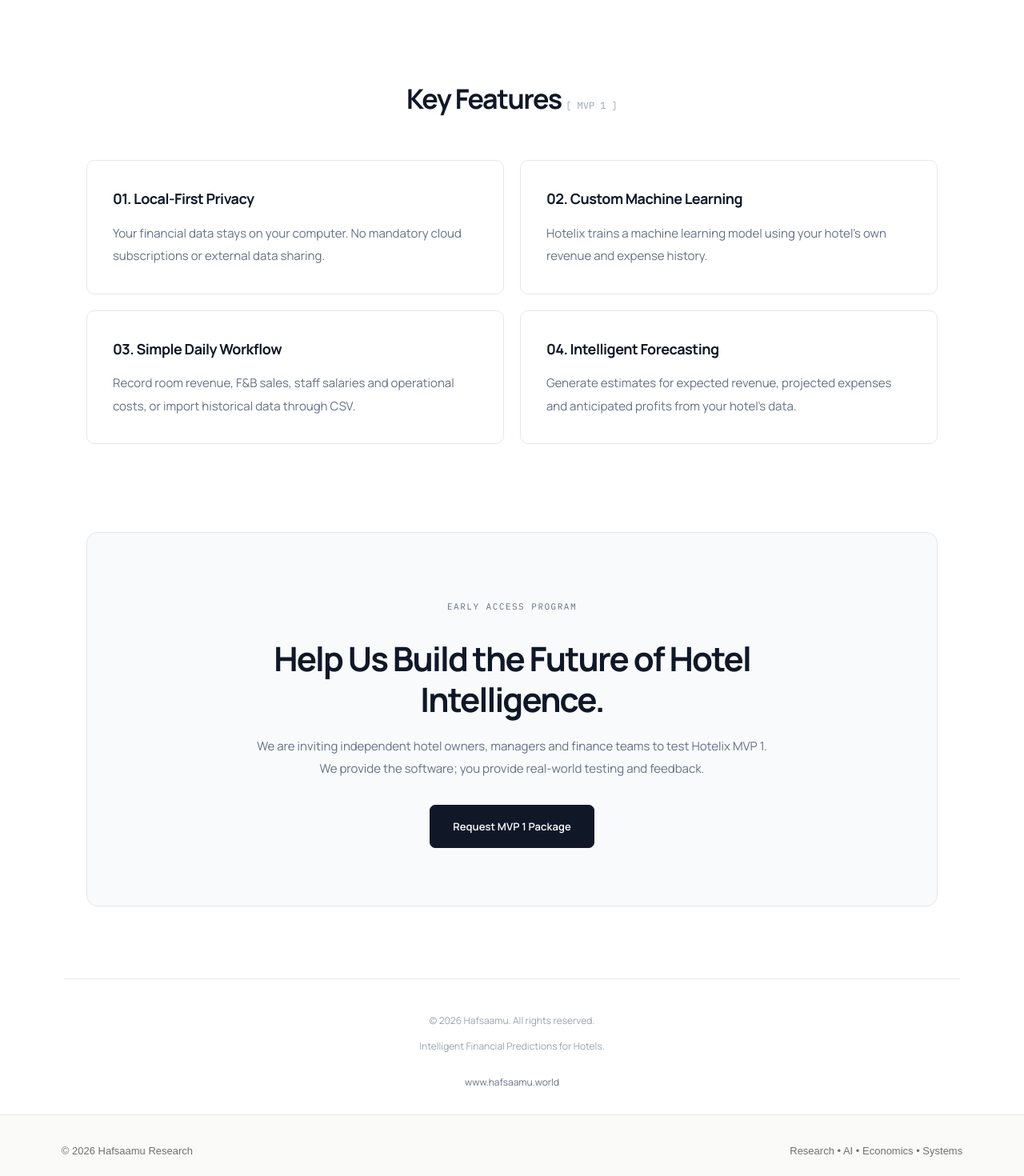
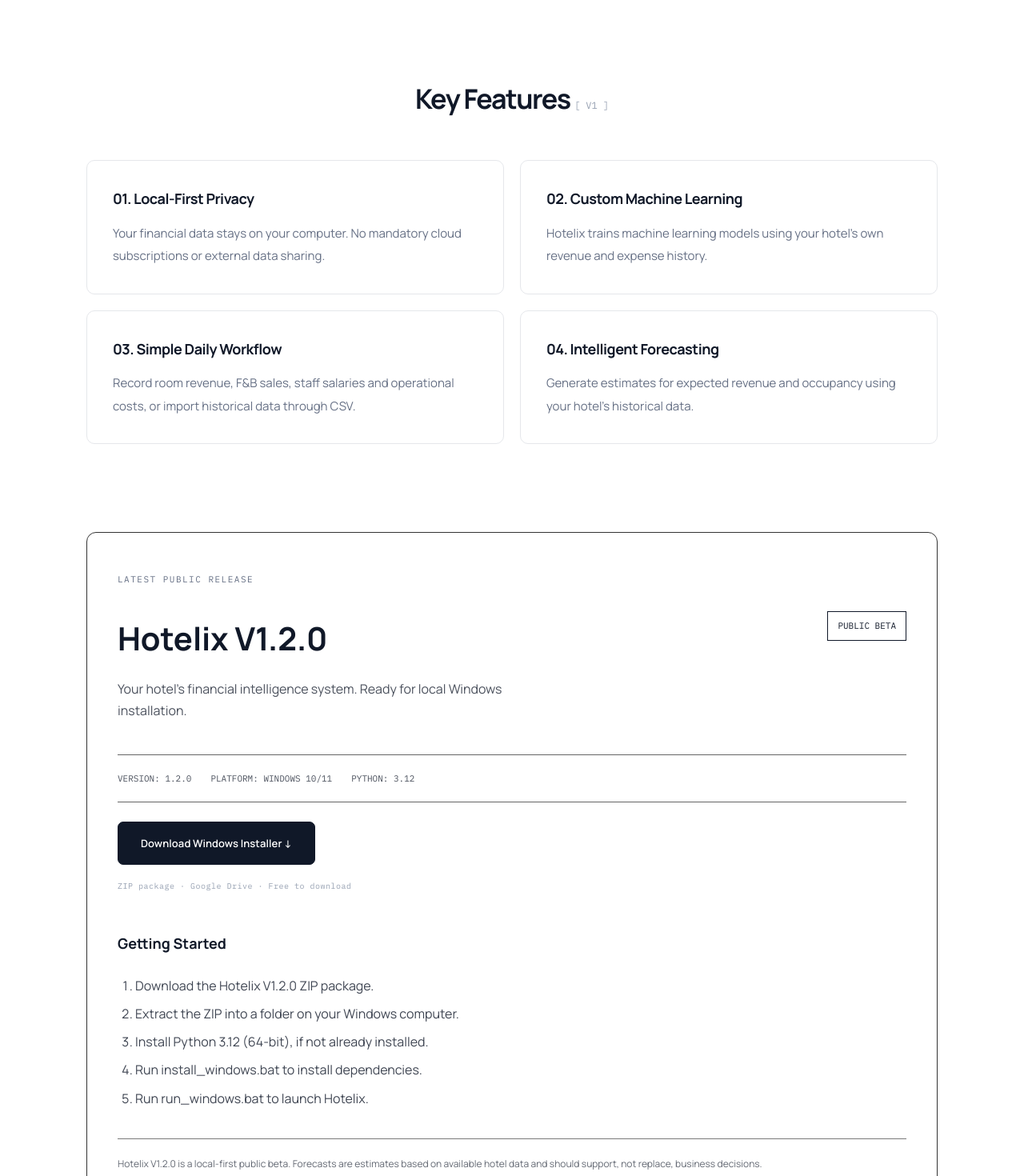
Before and after one commit to itsjintucreative-svg/hafsaamu-research, a Next.js app: page /hotelix in a window 1280 px wide. Shown: the part 1200-2670 px from the top of the page at 80% size. Built offline with nearby package versions, Linux system fonts and the light colour scheme.

Commit message:
Add Hotelix V1.2.0 download section

```diff
--- a/app/hotelix/hotelix.module.css
+++ b/app/hotelix/hotelix.module.css
@@ -347,3 +347,92 @@
 .documentationLink:hover span {
   transform: translate(3px, -3px);
 }
+
+/* Hotelix Release Section */
+
+.release {
+  margin-top: 100px;
+  padding: 38px;
+  border: 1px solid var(--border-color, #333);
+  border-radius: 12px;
+}
+
+.releaseHeader {
+  display: flex;
+  justify-content: space-between;
+  align-items: flex-start;
+  gap: 24px;
+  margin: 24px 0;
+}
+
+.releaseHeader h2 {
+  font-size: clamp(28px, 4vw, 40px);
+  margin: 0 0 12px;
+}
+
+.releaseHeader p {
+  max-width: 550px;
+  line-height: 1.7;
+  opacity: 0.75;
+}
+
+.releaseBadge {
+  font-family: var(--font-mono);
+  font-size: 11px;
+  border: 1px solid currentColor;
+  padding: 8px 12px;
+  white-space: nowrap;
+}
+
+.releaseMeta {
+  display: flex;
+  flex-wrap: wrap;
+  gap: 12px 24px;
+  padding: 20px 0;
+  margin: 24px 0;
+  border-top: 1px solid var(--border-color, #333);
+  border-bottom: 1px solid var(--border-color, #333);
+  font-family: var(--font-mono);
+  font-size: 11px;
+  opacity: 0.75;
+}
+
+.releaseSteps {
+  margin-top: 48px;
+}
+
+.releaseSteps h3 {
+  font-size: 18px;
+  margin-bottom: 20px;
+}
+
+.releaseSteps ol {
+  padding-left: 22px;
+  line-height: 2.2;
+  opacity: 0.8;
+}
+
+.releaseDisclaimer {
+  margin-top: 32px;
+  padding-top: 20px;
+  border-top: 1px solid var(--border-color, #333);
+  font-size: 12px;
+  line-height: 1.8;
+  opacity: 0.65;
+}
+
+@media (max-width: 600px) {
+  .release {
+    padding: 22px;
+    margin-top: 65px;
+  }
+
+  .releaseHeader {
+    flex-direction: column;
+  }
+
+  .releaseMeta {
+    flex-direction: column;
+    gap: 12px;
+  }
+}
--- a/app/hotelix/page.tsx
+++ b/app/hotelix/page.tsx
@@ -14,6 +14,9 @@ const plexMono = IBM_Plex_Mono({
   variable: "--font-mono",
 });
 
+const DOWNLOAD_URL =
+  "https://drive.google.com/uc?export=download&id=1Ykdw-DpfYAjVepWsYoDjSO0uLUsSQFcP";
+
 const features = [
   {
     number: "01",
@@ -25,7 +28,7 @@ const features = [
     number: "02",
     title: "Custom Machine Learning",
     description:
-      "Hotelix trains a machine learning model using your hotel's own revenue and expense history.",
+      "Hotelix trains machine learning models using your hotel's own revenue and expense history.",
   },
   {
     number: "03",
@@ -37,7 +40,7 @@ const features = [
     number: "04",
     title: "Intelligent Forecasting",
     description:
-      "Generate estimates for expected revenue, projected expenses and anticipated profits from your hotel's data.",
+      "Generate estimates for expected revenue and occupancy using your hotel's historical data.",
   },
 ];
 
@@ -48,7 +51,7 @@ export default function HotelixPage() {
         <Link href="/hotelix" className={styles.logo}>
           &gt; HAFSAAMU_HOTELIX<span className={styles.cursor}>_</span>
         </Link>
-        <span className={styles.version}>[ MVP 1.0 ]</span>
+        <span className={styles.version}>[ V1.2.0 ]</span>
       </header>
 
       <div className={styles.container}>
@@ -66,24 +69,22 @@ export default function HotelixPage() {
           <p className={styles.intro}>
             Hafsaamu Hotelix is a local-first machine learning system that
             turns your daily financial records into intelligent revenue and
-            expense predictions.
+            occupancy predictions.
           </p>
 
-          <a href="#apply" className={styles.button}>
-            Apply for Early Access
+          <a href="#download" className={styles.button}>
+            Download Hotelix V1.2.0 ↓
           </a>
-          <Link
-  href="/hotelix/docs"
-  className={styles.documentationLink}
->
-  <span className={styles.typingText}>
-    Read MVP 1 Documentation
-  </span>
-  <span className={styles.animatedArrow}>↗</span>
-</Link>
+
+          <Link href="/hotelix/docs" className={styles.documentationLink}>
+            <span className={styles.typingText}>
+              Read Hotelix Documentation
+            </span>
+            <span className={styles.animatedArrow}>↗</span>
+          </Link>
 
           <p className={styles.note}>
-            No credit card required. Local installation only.
+            Windows 10/11 · Local installation · No mandatory cloud account
           </p>
         </section>
 
@@ -112,7 +113,7 @@ export default function HotelixPage() {
 
         <section className={styles.features}>
           <h2 className={styles.sectionTitle}>
-            Key Features <span>[ MVP 1 ]</span>
+            Key Features <span>[ V1 ]</span>
           </h2>
 
           <div className={styles.featureGrid}>
@@ -127,17 +128,71 @@ export default function HotelixPage() {
           </div>
         </section>
 
+        {/* Latest Release */}
+        <section id="download" className={styles.release}>
+          <p className={styles.eyebrow}>LATEST PUBLIC RELEASE</p>
+
+          <div className={styles.releaseHeader}>
+            <div>
+              <h2>Hotelix V1.2.0</h2>
+              <p>
+                Your hotel's financial intelligence system. Ready for local
+                Windows installation.
+              </p>
+            </div>
+            <span className={styles.releaseBadge}>PUBLIC BETA</span>
+          </div>
+
+          <div className={styles.releaseMeta}>
+            <span>VERSION: 1.2.0</span>
+            <span>PLATFORM: WINDOWS 10/11</span>
+            <span>PYTHON: 3.12</span>
+          </div>
+
+          <a
+            href={DOWNLOAD_URL}
+            className={styles.button}
+            target="_blank"
+            rel="noopener noreferrer"
+          >
+            Download Windows Installer ↓
+          </a>
+
+          <p className={styles.note}>
+            ZIP package · Google Drive · Free to download
+          </p>
+
+          <div className={styles.releaseSteps}>
+            <h3>Getting Started</h3>
+            <ol>
+              <li>Download the Hotelix V1.2.0 ZIP package.</li>
+              <li>Extract the ZIP into a folder on your Windows computer.</li>
+              <li>Install Python 3.12 (64-bit), if not already installed.</li>
+              <li>Run install_windows.bat to install dependencies.</li>
+              <li>Run run_windows.bat to launch Hotelix.</li>
+            </ol>
+          </div>
+
+          <p className={styles.releaseDisclaimer}>
+            Hotelix V1.2.0 is a local-first public beta. Forecasts are
+            estimates based on available hotel data and should support,
+            not replace, business decisions.
+          </p>
+        </section>
+
         <section id="apply" className={styles.apply}>
           <p className={styles.eyebrow}>EARLY ACCESS PROGRAM</p>
           <h2>Help Us Build the Future of Hotel Intelligence.</h2>
           <p>
             We are inviting independent hotel owners, managers and finance
-            teams to test Hotelix MVP 1. We provide the software; you provide
-            real-world testing and feedback.
+            teams to test Hotelix and share real-world feedback. Your
+            experience will help shape future releases.
           </p>
-          <a href="mailto:hello@hafsaamu.world?subject=Hotelix%20Early%20Access"
-             className={styles.button}>
-            Request MVP 1 Package
+          <a
+            href="mailto:hello@hafsaamu.world?subject=Hotelix%20Early%20Access"
+            className={styles.button}
+          >
+            Contact Hafsaamu
           </a>
         </section>
       </div>
```
